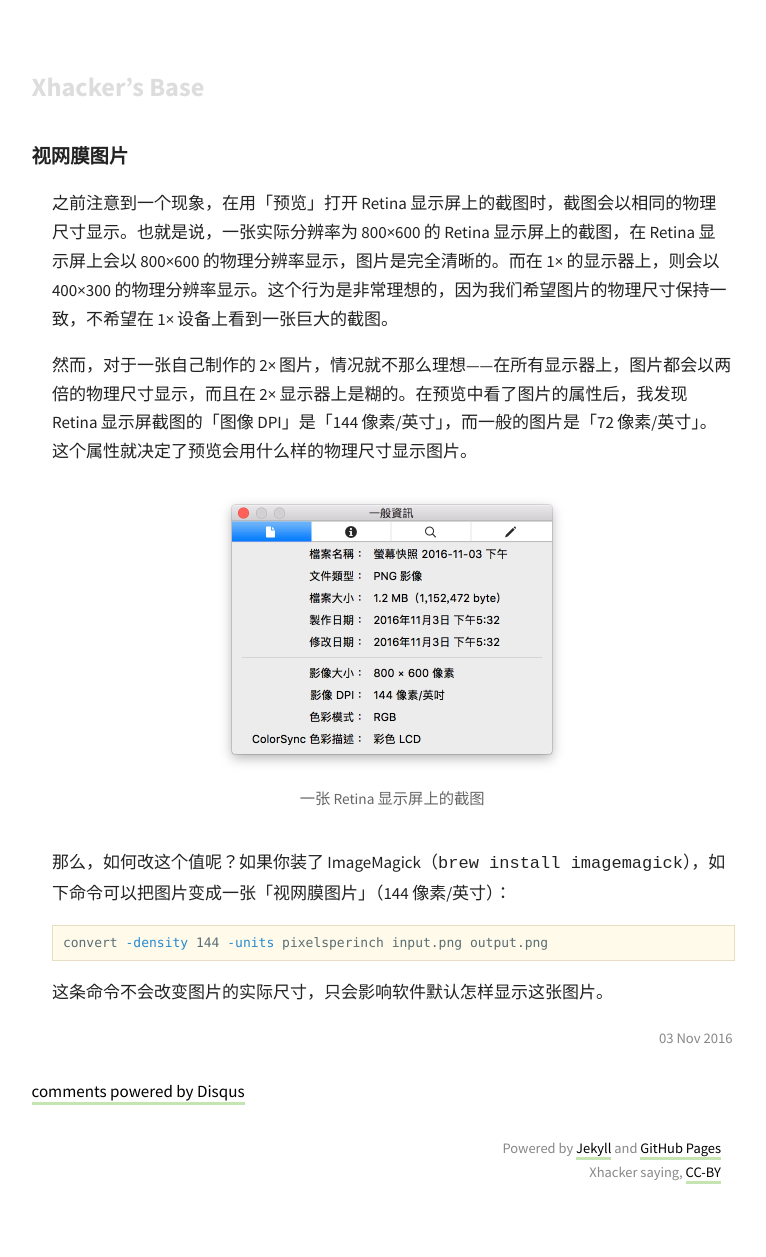
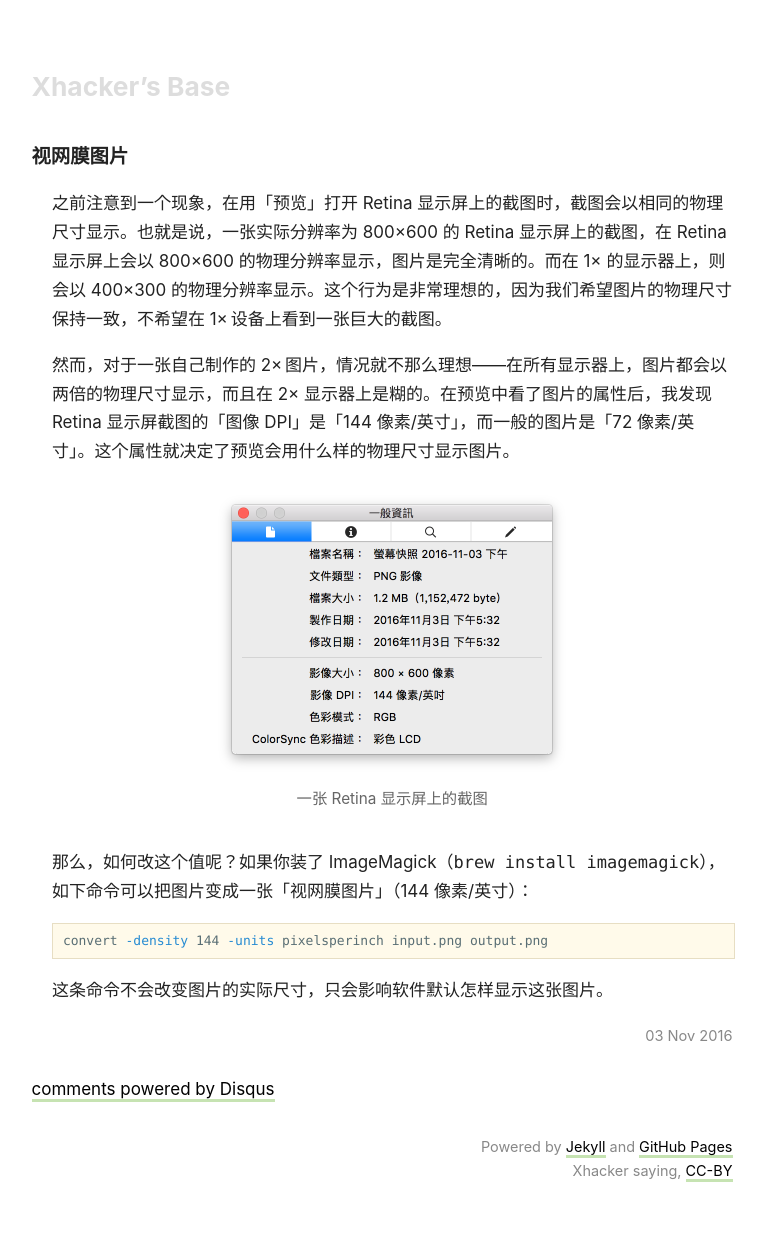
Before and after one commit to xhacker/xhacker.github.io, a Jekyll site: the page built from _posts/2016-11-03-retina-image.md, in a window 1280 px wide. Shown: the whole page, without its empty margins (258-1024 px from the left). Built offline with Jekyll 4.4.1, drawn with Linux system fonts in a browser that asks for light colours; nearby versions of some CDN libraries; comment, search, counter and statistics services are not loaded.

Commit message:
Use San Francisco font
And monospaced digits for month

```diff
--- a/_layouts/index.html
+++ b/_layouts/index.html
@@ -54,8 +54,5 @@
     ga('create', 'UA-51349851-1', 'xhacker.im');
     ga('send', 'pageview');
   </script>
-  <link href='http://fonts.googleapis.com/css?family=Source+Sans+Pro:400&text=%C4%93%E2%84%A2' rel='stylesheet' type='text/css'>
-  <link href='http://fonts.googleapis.com/css?family=Source+Sans+Pro:400,600,700' rel='stylesheet' type='text/css'></footer>
-
 </body>
 </html>
--- a/_layouts/post.html
+++ b/_layouts/post.html
@@ -54,8 +54,6 @@
     ga('create', 'UA-51349851-1', 'xhacker.im');
     ga('send', 'pageview');
   </script>
-  <link href='http://fonts.googleapis.com/css?family=Source+Sans+Pro:400&text=%C4%93%E2%84%A2' rel='stylesheet' type='text/css'>
-  <link href='http://fonts.googleapis.com/css?family=Source+Sans+Pro:400,600,700' rel='stylesheet' type='text/css'>
 </footer>
 
 </body>
--- a/static/style.css
+++ b/static/style.css
@@ -77,7 +77,7 @@
   width: 701px;
   margin: auto;
   padding: 72px;
-  font-family: "Source Sans Pro", "Helvetica Neue", Arial, "PingFang SC", "Hiragino Sans GB", "Source Han Sans CN", sans-serif;
+  font-family: -apple-system, BlinkMacSystemFont, "Helvetica Neue", Arial, "PingFang SC", "Hiragino Sans GB", "Source Han Sans CN", sans-serif;
   font-size: 17px;
   line-height: 1.7em;
 }
@@ -100,6 +100,10 @@
 
 strong {
   font-weight: 600;
+}
+
+code {
+  font-family: "SF Mono", Monaco, monospace;
 }
 
 table {
@@ -227,7 +231,6 @@
   line-height: 1.65em;
   text-align: right;
   margin-top: 2.15em;
-  padding-right: 0.8em;
   color: #888;
 }
 
@@ -256,6 +259,7 @@
 
 article .content ul.moments li .month {
   font-weight: bold;
+  font-variant-numeric: tabular-nums;
   margin-right: 6px;
 }
 
--- a/static/syntax.css
+++ b/static/syntax.css
@@ -16,7 +16,7 @@
 }
 .highlight pre,
 .highlight code {
-    font-family: Menlo, Monaco, "Lucida Console", monospace;
+    font-family: "SF Mono", Menlo, Monaco, "Lucida Console", monospace;
 }
 .highlight .c { color: #93a1a1 } /* Comment */
 .highlight .err { color: #586e75 } /* Error */
```
